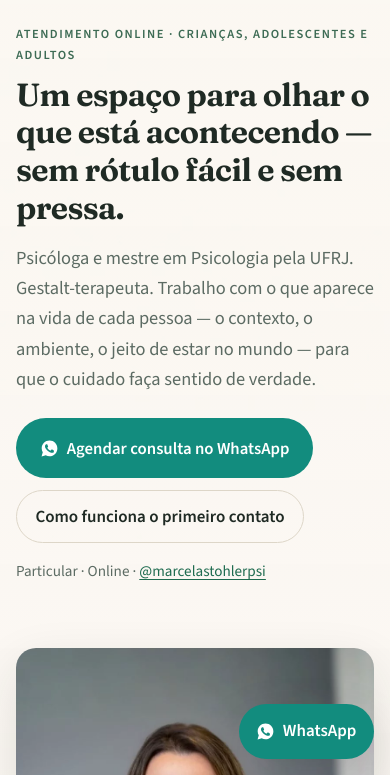
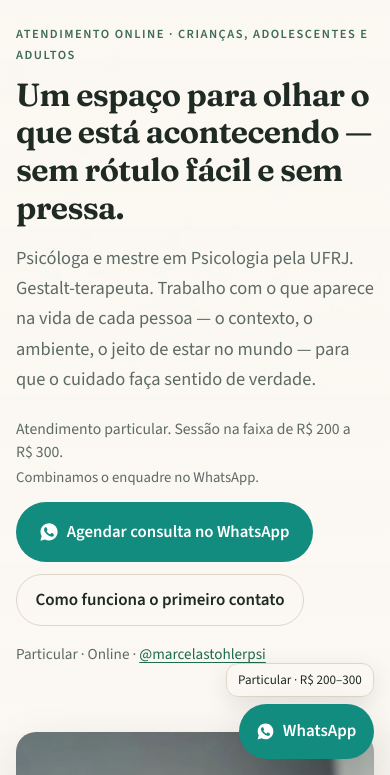
Before and after one commit to stohler/marcelapsi, a plain HTML site: page index.html in a window 390 px wide. Shown: the part 69-844 px from the top of the page. Drawn offline with nearby package versions, Linux system fonts and the light colour scheme.

Commit message:
Nota de preço antes dos CTAs de WhatsApp
Informa que o atendimento é particular e a sessão fica na faixa
de R$ 200–300, imediatamente antes dos botões principais (hero,
seção “Marcar é uma conversa” e FAB mobile), além de um item
consistente no FAQ — para reduzir cliques de quem espera gratuidade.

Co-authored-by: Cursor Agent <cursoragent@cursor.com>
Co-authored-by: stohler <stohler@users.noreply.github.com>

```diff
--- a/index.html
+++ b/index.html
@@ -108,12 +108,18 @@
               aparece na vida de cada pessoa — o contexto, o ambiente, o jeito de estar no mundo —
               para que o cuidado faça sentido de verdade.
             </p>
+            <div class="cta-block">
+              <p class="price-note">
+                Atendimento particular. Sessão na faixa de R$&nbsp;200 a R$&nbsp;300.
+                <span class="price-note-sub">Combinamos o enquadre no WhatsApp.</span>
+              </p>
               <div class="hero-actions">
                 <a class="btn btn-whatsapp btn-lg js-whatsapp" data-cta="hero" href="https://wa.me/5521980296263?text=Ol%C3%A1%20Marcela%2C%20vim%20pelo%20site%20e%20gostaria%20de%20agendar%20uma%20consulta." target="_blank" rel="noopener noreferrer">
                   <span class="icon-wa" aria-hidden="true"></span>
                   Agendar consulta no WhatsApp
                 </a>
                 <a class="btn btn-ghost" href="#como-funciona">Como funciona o primeiro contato</a>
+              </div>
             </div>
             <p class="trust-line">
               Particular · Online ·
@@ -303,12 +309,18 @@
               <p>Sessões particulares, em geral entre 40 minutos e 1 hora.</p>
             </li>
           </ol>
-          <p class="center">
+          <div class="cta-block cta-block-center">
+            <p class="price-note">
+              Atendimento particular. Sessão na faixa de R$&nbsp;200 a R$&nbsp;300.
+              <span class="price-note-sub">Combinamos o enquadre no WhatsApp.</span>
+            </p>
+            <p class="center cta-actions">
               <a class="btn btn-whatsapp btn-lg js-whatsapp" data-cta="steps" href="https://wa.me/5521980296263?text=Ol%C3%A1%20Marcela%2C%20vim%20pelo%20site%20e%20gostaria%20de%20agendar%20uma%20consulta." target="_blank" rel="noopener noreferrer">
                 <span class="icon-wa" aria-hidden="true"></span>
                 Falar com a Marcela no WhatsApp
               </a>
             </p>
+          </div>
         </div>
       </section>
 
@@ -331,6 +343,13 @@
               <p>
                 Não. O atendimento é particular. Se precisar de nota ou recibo para reembolso,
                 podemos conversar no WhatsApp.
+              </p>
+            </details>
+            <details>
+              <summary>Quanto custa a sessão?</summary>
+              <p>
+                O atendimento é particular. A sessão fica na faixa de R$&nbsp;200 a R$&nbsp;300.
+                Combinamos o enquadre no WhatsApp.
               </p>
             </details>
             <details>
@@ -392,10 +411,15 @@
       </div>
     </footer>
 
+    <div class="fab-wrap">
+      <p class="price-note price-note-fab">
+        Particular · R$&nbsp;200–300
+      </p>
       <a class="fab js-whatsapp" data-cta="fab" href="https://wa.me/5521980296263?text=Ol%C3%A1%20Marcela%2C%20vim%20pelo%20site%20e%20gostaria%20de%20agendar%20uma%20consulta." target="_blank" rel="noopener noreferrer" aria-label="Agendar consulta no WhatsApp">
         <span class="icon-wa" aria-hidden="true"></span>
         <span class="fab-label">WhatsApp</span>
       </a>
+    </div>
 
     <script src="/site.config.js"></script>
     <script src="/main.js"></script>
--- a/styles.css
+++ b/styles.css
@@ -240,11 +240,47 @@ p {
   max-width: 38rem;
 }
 
+.cta-block {
+  margin: 1.5rem 0 1rem;
+}
+
+.cta-block-center {
+  display: flex;
+  flex-direction: column;
+  align-items: center;
+  margin: 0;
+}
+
+.cta-actions {
+  margin: 0;
+}
+
+.price-note {
+  margin: 0 0 0.85rem;
+  max-width: 28rem;
+  color: var(--muted);
+  font-size: 0.98rem;
+  line-height: 1.45;
+}
+
+.price-note-sub {
+  display: block;
+  margin-top: 0.2rem;
+  font-size: 0.92rem;
+  color: var(--muted);
+}
+
+.section-cta .price-note,
+.section-cta .price-note-sub {
+  color: rgba(247, 243, 234, 0.9);
+  text-align: center;
+}
+
 .hero-actions {
   display: flex;
   flex-wrap: wrap;
   gap: 0.75rem;
-  margin: 1.5rem 0 1rem;
+  margin: 0;
 }
 
 .trust-line {
@@ -481,12 +517,35 @@ p {
   margin-bottom: 0.35rem;
 }
 
-.fab {
+.fab-wrap {
   position: fixed;
   right: 1rem;
   bottom: 1rem;
   z-index: 12;
   display: none;
+  flex-direction: column;
+  align-items: flex-end;
+  gap: 0.45rem;
+  max-width: calc(100vw - 2rem);
+}
+
+.price-note-fab {
+  margin: 0;
+  max-width: none;
+  padding: 0.45rem 0.7rem;
+  background: rgba(251, 248, 243, 0.96);
+  border: 1px solid var(--line);
+  border-radius: 0.75rem;
+  box-shadow: 0 8px 24px rgba(31, 42, 36, 0.1);
+  color: var(--ink);
+  font-size: 0.82rem;
+  font-weight: 500;
+  line-height: 1.3;
+  text-align: right;
+}
+
+.fab {
+  display: inline-flex;
   align-items: center;
   gap: 0.45rem;
   background: var(--whatsapp);
@@ -643,12 +702,12 @@ p {
     display: none;
   }
 
-  .fab {
-    display: inline-flex;
+  .fab-wrap {
+    display: flex;
   }
 
   .site-footer {
-    padding-bottom: 6.5rem;
+    padding-bottom: 7.5rem;
   }
 }
 
```
Lines whose indentation alone changed are shown as unchanged.
